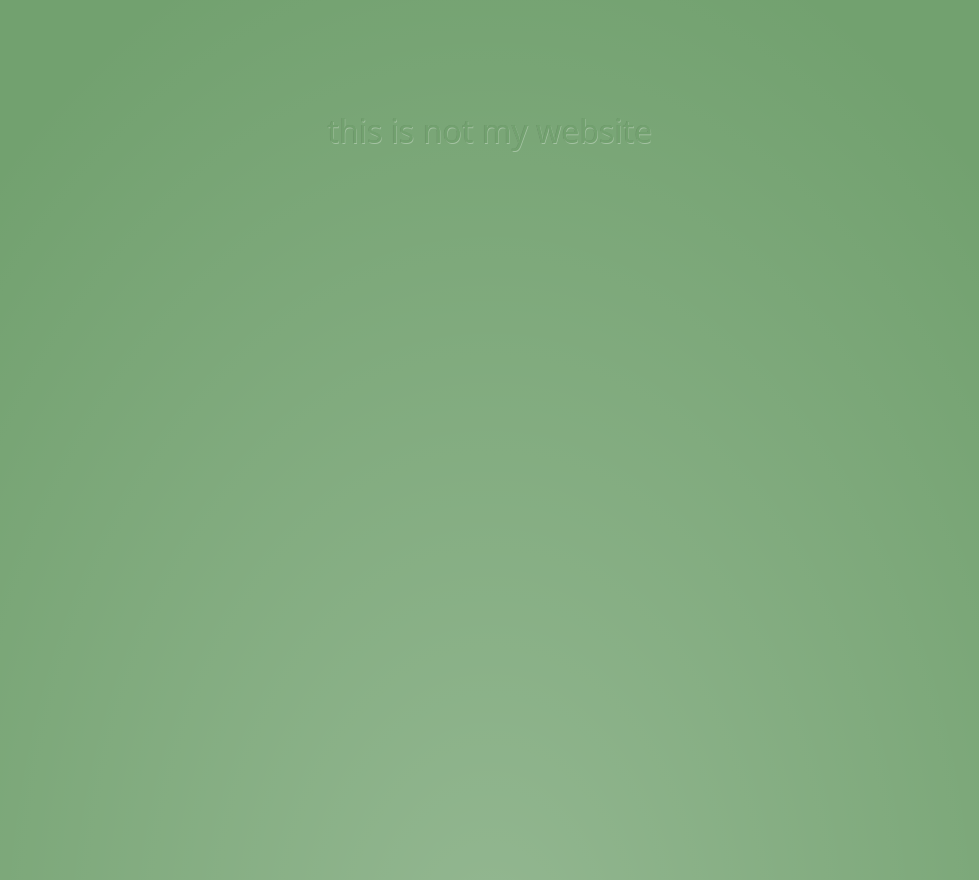
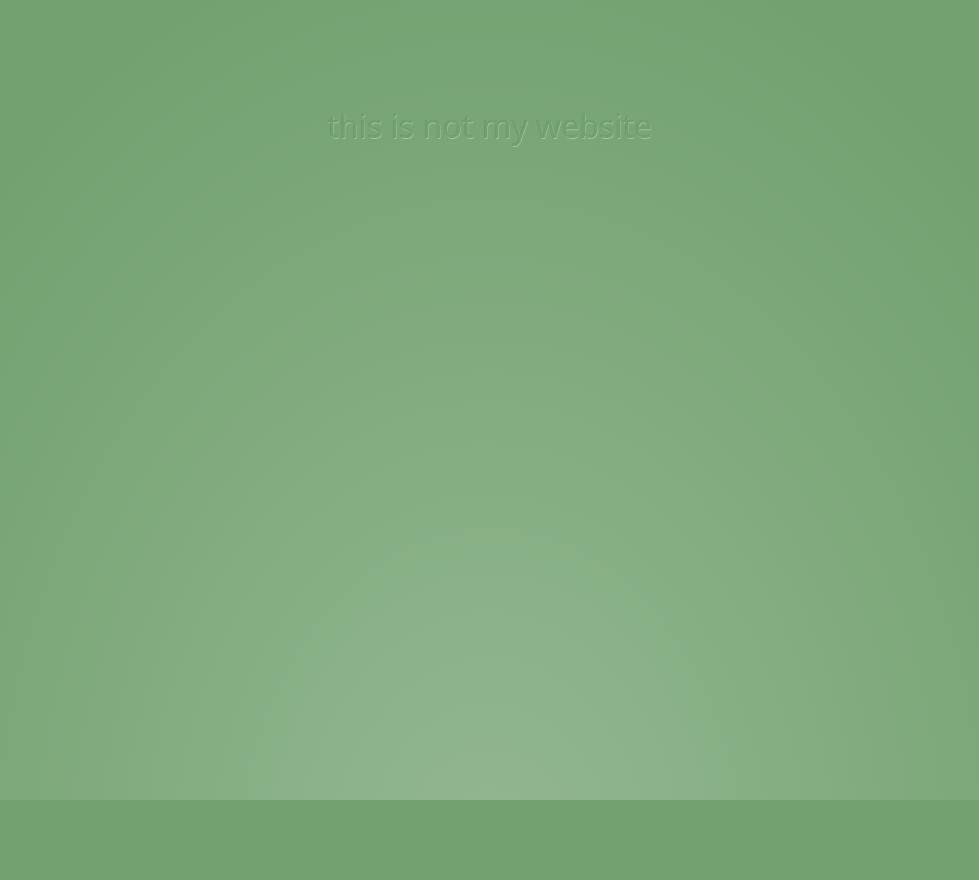
Before and after one commit to richardvanaalst/riesma.nl, a website: page index.html in a window 1280 px wide. Shown: the whole page, without its empty margins (150-1129 px from the left). After the commit the page ends 800 px from the top, so only its background shows below. Drawn offline with Linux system fonts and the light colour scheme.

Commit message:
Move spacing to heading

```diff
--- a/index.html
+++ b/index.html
@@ -20,7 +20,6 @@
     justify-content: center;
     width: 100vw;
     height: 100vh;
-    padding-block-start: 10vh;
     font-family: system-ui, sans-serif;
     color: var(--sevilla);
     text-align: center;
@@ -38,6 +37,7 @@
   }
 
   h1 {
+    margin: 12vh;
     font-weight: 400;
   }
 
```
